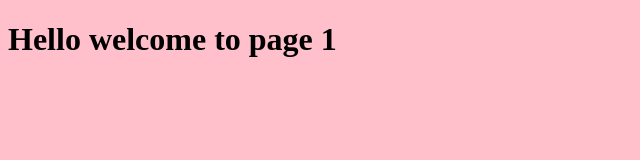
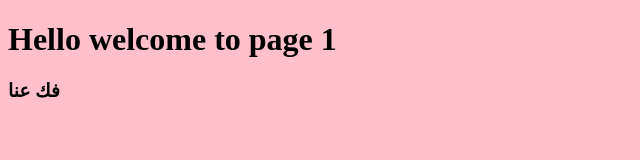
Before and after one commit to mohamad19941994/Dashboard, a plain HTML site: page index.html in a window 1280 px wide. Shown: the full height of the page, 0-640 px from the left. Drawn offline with Linux system fonts and the light colour scheme.

Commit message:
Added h3 to my index fie.

```diff
--- a/index.html
+++ b/index.html
@@ -6,6 +6,7 @@
 	<link rel="stylesheet" type="text/css" href="style.css">
 </head>
 <body>
-	<h1>Hello welcome to page 1</h1>
+	<h1>Hello welcome to page 1	</h1>
+	<h3> فك عنا</h3>
 </body>
 </html>
```
